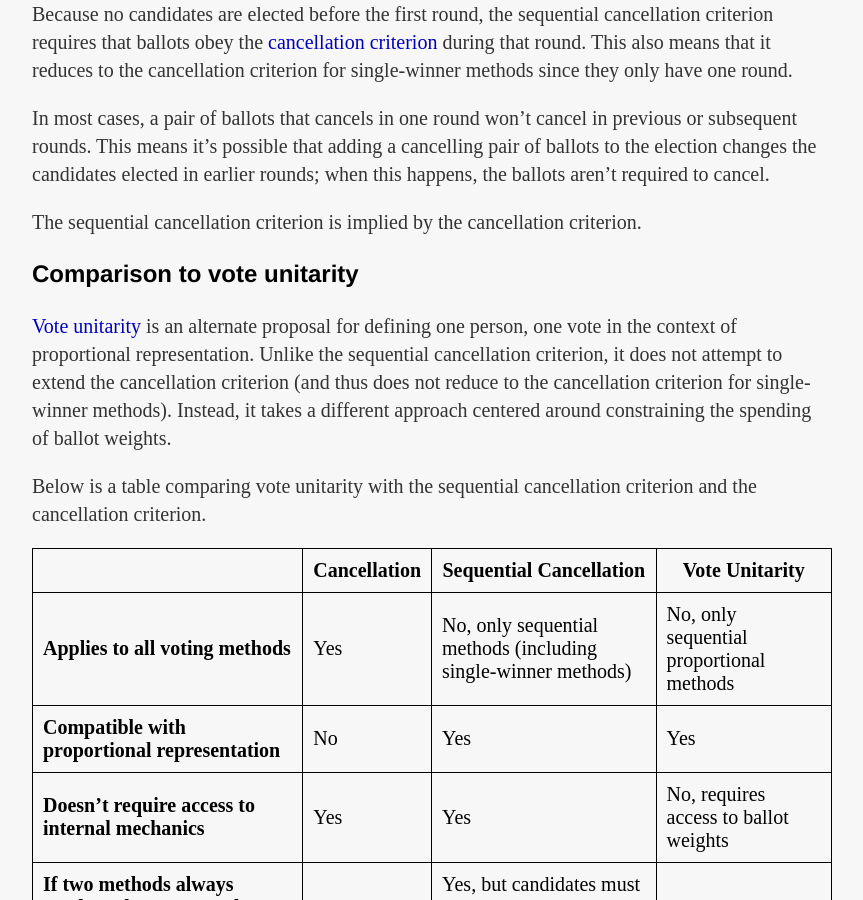
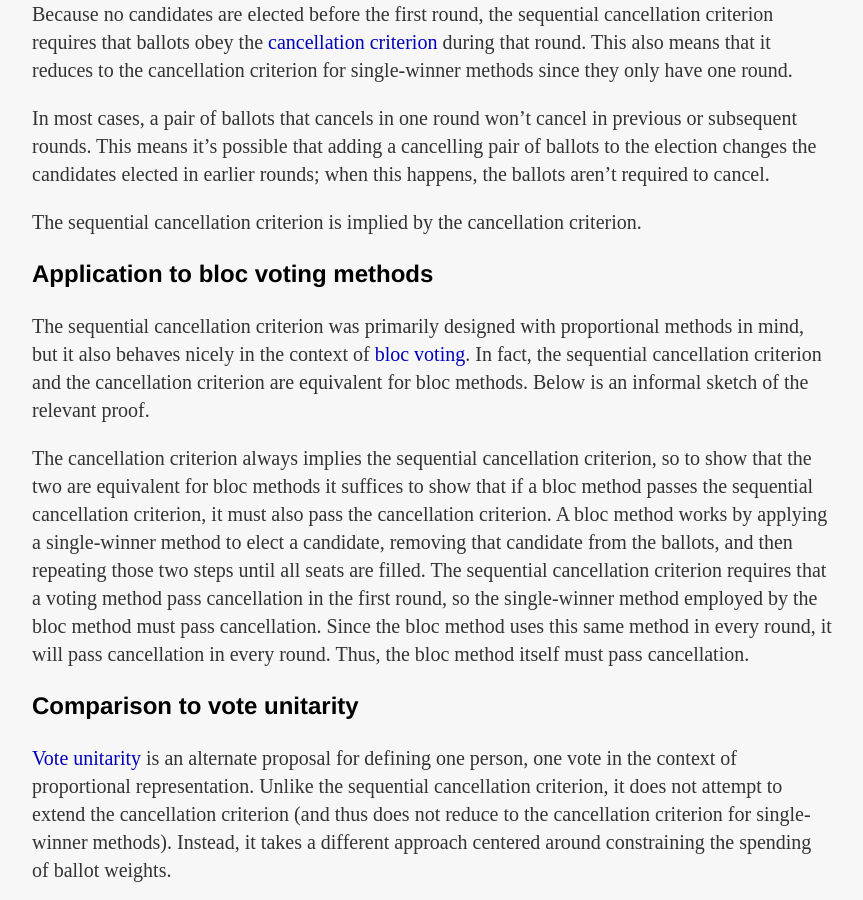
Before and after one commit to BTernaryTau/bternarytau.github.io, a Jekyll site: the page built from miscellaneous/voting-theory/sequential-cancellation-criterion.md, in a window 1280 px wide and 900 px high, scrolled down 982 px. Shown: the whole window, without its empty margins (208-1071 px from the left). Built offline with Jekyll 4.4.1, drawn with Linux system fonts in a browser that asks for light colours; nearby versions of some CDN libraries; comment, search, counter and statistics services are not loaded.

Commit message:
Add bloc method section to seq cancellation page

```diff
--- a/miscellaneous/voting-theory/sequential-cancellation-criterion.md
+++ b/miscellaneous/voting-theory/sequential-cancellation-criterion.md
@@ -22,6 +22,12 @@ Because no candidates are elected before the first round, the sequential cancell
 In most cases, a pair of ballots that cancels in one round won't cancel in previous or subsequent rounds. This means it's possible that adding a cancelling pair of ballots to the election changes the candidates elected in earlier rounds; when this happens, the ballots aren't required to cancel.
 
 The sequential cancellation criterion is implied by the cancellation criterion.
+
+### Application to bloc voting methods
+
+The sequential cancellation criterion was primarily designed with proportional methods in mind, but it also behaves nicely in the context of [bloc voting](https://electowiki.org/wiki/Bloc_voting). In fact, the sequential cancellation criterion and the cancellation criterion are equivalent for bloc methods. Below is an informal sketch of the relevant proof.
+
+The cancellation criterion always implies the sequential cancellation criterion, so to show that the two are equivalent for bloc methods it suffices to show that if a bloc method passes the sequential cancellation criterion, it must also pass the cancellation criterion. A bloc method works by applying a single-winner method to elect a candidate, removing that candidate from the ballots, and then repeating those two steps until all seats are filled. The sequential cancellation criterion requires that a voting method pass cancellation in the first round, so the single-winner method employed by the bloc method must pass cancellation. Since the bloc method uses this same method in every round, it will pass cancellation in every round. Thus, the bloc method itself must pass cancellation.
 
 ### Comparison to vote unitarity
 
```
